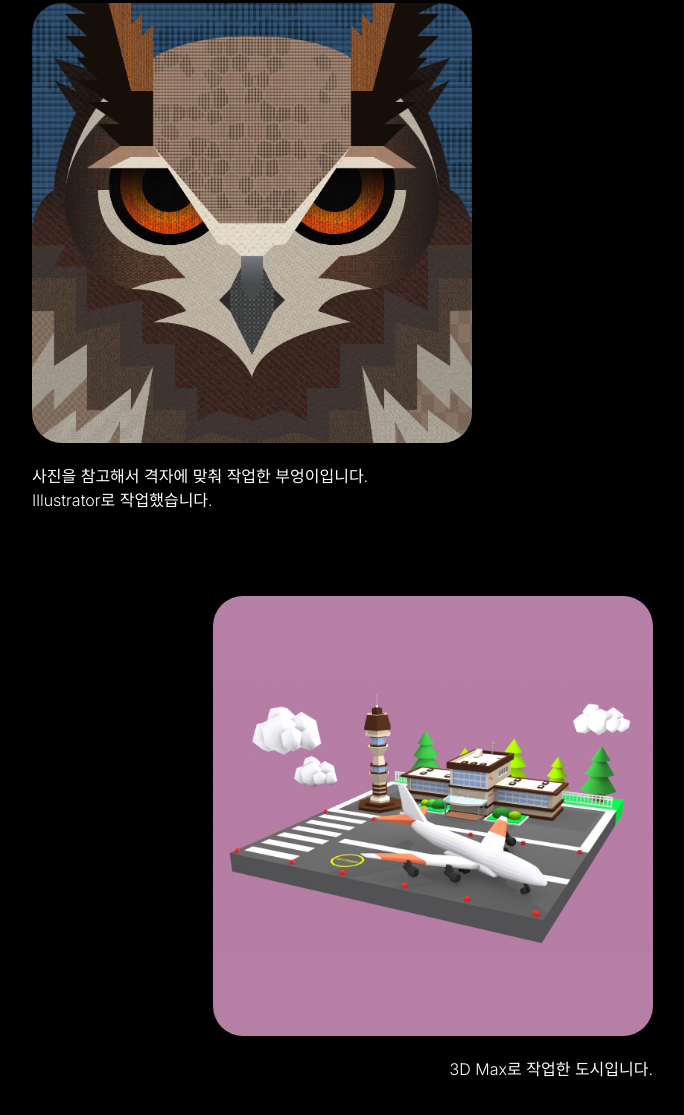
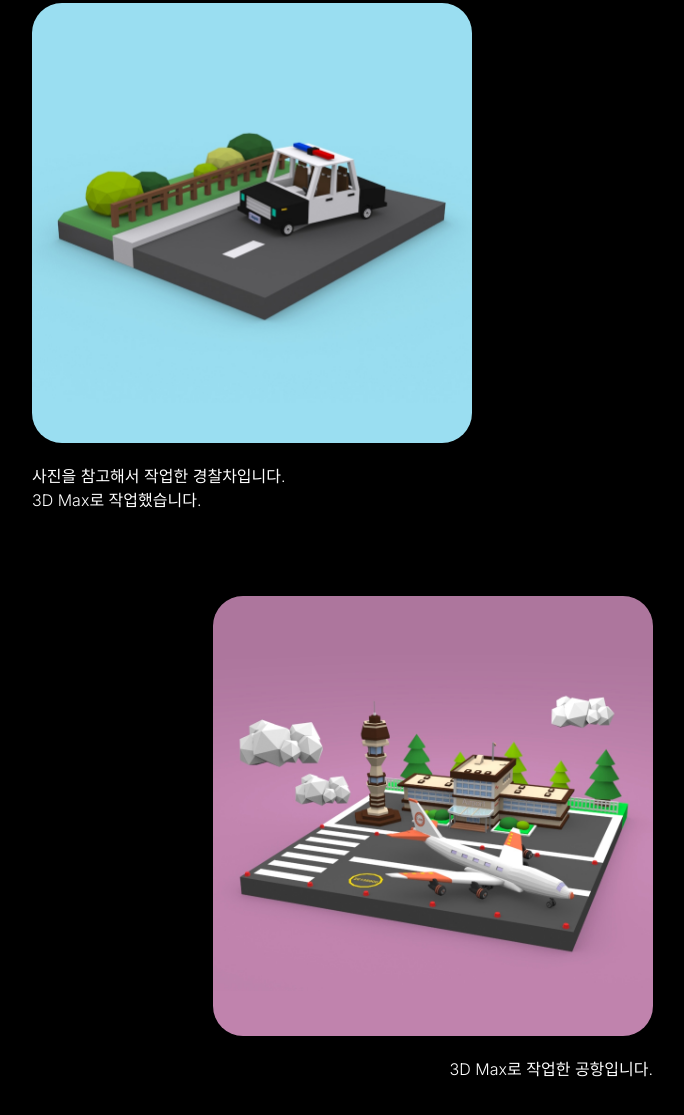
Before and after one commit to teamHG2026/jungmin214.github.io, a plain HTML site: page Works.html in a window 1280 px wide. Shown: the part 2510-3625 px from the top of the page, without its empty margins (289-973 px from the left). Drawn offline with nearby package versions, Linux system fonts and the light colour scheme.

Commit message:
과제전

```diff
--- a/Works.html
+++ b/Works.html
@@ -64,25 +64,25 @@
         </div>
 
         <div id="picture03">
-            <img src="Image/Owl.jpg">
-            <p>사진을 참고해서 격자에 맞춰 작업한 부엉이입니다. <br>
-                Illustrator로 작업했습니다.
+            <img src="Image/Police car.jpg">
+            <p>사진을 참고해서 작업한 경찰차입니다. <br>
+                3D Max로 작업했습니다.
             </p>
         </div>
 
         <div id="picture03_3">
-            <span class="text_003">기초디지털표현 <br>
-                Owl</span>
+            <span class="text_003">3D 컴퓨터그래픽스1 <br>
+                Police car</span>
         </div>
 
         <div id="picture04">
-            <img src="Image/city.jpg">
-            <p>3D Max로 작업한 도시입니다.</p>
+            <img src="Image/airport.jpg">
+            <p>3D Max로 작업한 공항입니다.</p>
         </div>
 
         <div id="picture04_4">
             <span class="text_004">3D 컴퓨터그래픽스1 <br>
-                City</span>
+                Airport</span>
         </div>
 
     </body>
```
Also changed, not shown: Image/Cube.jpg, Image/Police car.jpg (added), Image/airport.jpg (added), Image/city.jpg (deleted).
